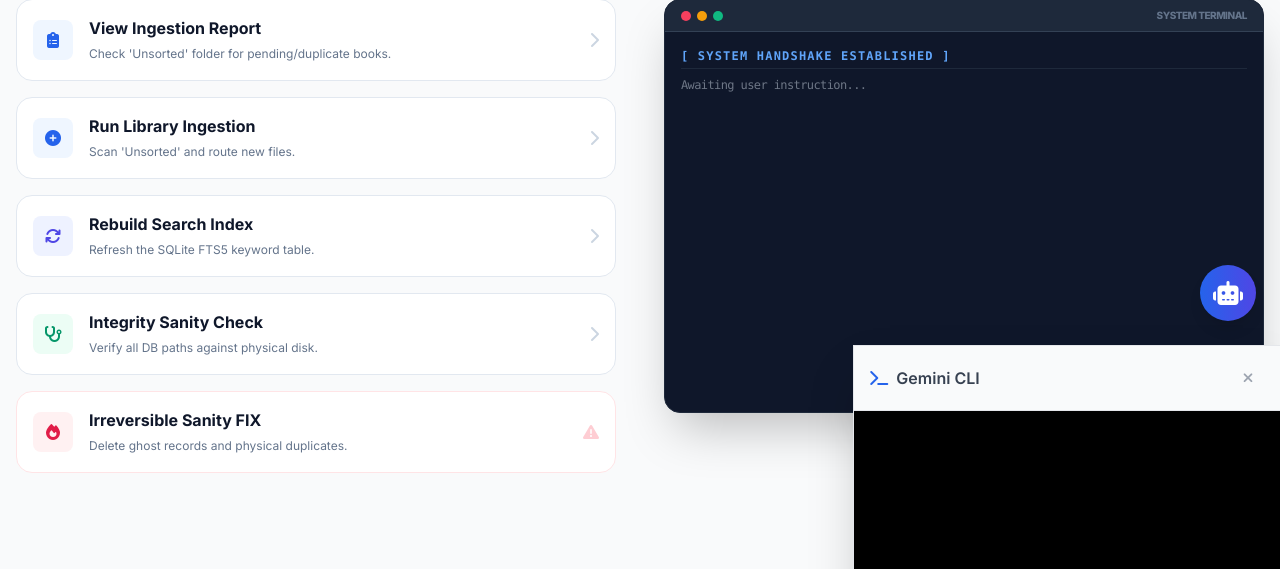
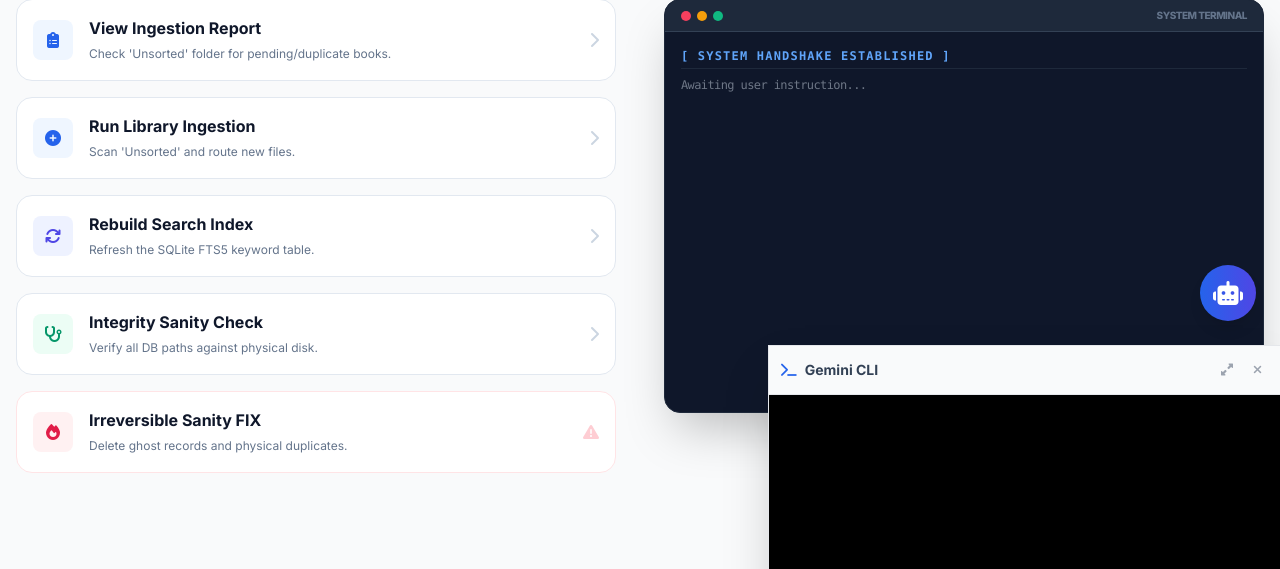
Before and after one commit to SauereggerJ/mathstudio, a Flask app: page /admin in a window 1280 px wide. Shown: the part 455-1024 px from the top of the page. Run offline with Flask 3, Linux system fonts and the light colour scheme; data that the repository does not hold is empty; some libraries are stand-ins or nearby versions.

Commit message:
UI: Enhance Gemini CLI terminal with Draggable and Maximizable features.

```diff
--- a/templates/base.html
+++ b/templates/base.html
@@ -103,18 +103,22 @@
     </main>
 
     <!-- Gemini Terminal Drawer (Floating) -->
-    <div id="gemini-drawer" class="fixed bottom-0 right-0 z-40 w-full h-1/2 md:w-1/2 lg:w-1/3 md:h-[600px] bg-white border-t border-l border-gray-200 shadow-2xl transform translate-y-full transition-transform duration-300 ease-in-out">
-        <div class="flex justify-between items-center p-4 border-b bg-gray-50">
-            <h5 class="text-base font-semibold text-gray-700 flex items-center">
+    <div id="gemini-drawer" class="fixed bottom-0 right-0 z-40 w-full h-1/2 md:w-1/2 lg:w-2/5 md:h-[600px] bg-white border-t border-l border-gray-200 shadow-2xl transform translate-y-full transition-all duration-300 ease-in-out">
+        <div class="flex justify-between items-center p-3 border-b bg-gray-50 cursor-move" id="drawer-header">
+            <h5 class="text-sm font-bold text-slate-700 flex items-center">
                 <i class="fas fa-terminal mr-2 text-blue-600"></i> Gemini CLI
             </h5>
-            <button onclick="toggleGeminiDrawer()" type="button" class="text-gray-400 bg-transparent hover:bg-gray-200 hover:text-gray-900 rounded-lg text-sm w-8 h-8 inline-flex justify-center items-center">
-                <i class="fas fa-times"></i>
-                <span class="sr-only">Close menu</span>
-            </button>
+            <div class="flex items-center space-x-2">
+                <button onclick="maximizeGeminiDrawer()" type="button" class="text-gray-400 hover:bg-gray-200 hover:text-gray-900 rounded text-xs p-1.5 inline-flex justify-center items-center">
+                    <i id="maximize-icon" class="fas fa-expand-alt"></i>
+                </button>
+                <button onclick="toggleGeminiDrawer()" type="button" class="text-gray-400 hover:bg-gray-200 hover:text-gray-900 rounded text-xs p-1.5 inline-flex justify-center items-center">
+                    <i class="fas fa-times"></i>
+                </button>
+            </div>
         </div>
-        <div class="h-[calc(100%-60px)] w-full bg-black">
-            <iframe id="gemini-iframe" data-src="http://192.168.178.2:8081" class="w-full h-full border-none"></iframe>
+        <div class="h-[calc(100%-53px)] w-full bg-black overflow-hidden">
+            <iframe id="gemini-iframe" data-src=":8081" class="w-full h-full border-none"></iframe>
         </div>
     </div>
 
@@ -131,16 +135,90 @@
             const iframe = document.getElementById('gemini-iframe');
 
             if (drawer.classList.contains('translate-y-full')) {
-                // Open drawer
-                if (!iframe.src) {
-                    iframe.src = iframe.getAttribute('data-src');
+                if (!iframe.src || iframe.src === window.location.href) {
+                    const port = iframe.getAttribute('data-src');
+                    iframe.src = window.location.protocol + "//" + window.location.hostname + port;
                 }
                 drawer.classList.remove('translate-y-full');
+                // Reset position if it was dragged
+                drawer.style.top = '';
+                drawer.style.left = '';
             } else {
-                // Close drawer
                 drawer.classList.add('translate-y-full');
+                if (drawer.classList.contains('is-maximized')) {
+                    maximizeGeminiDrawer();
+                }
             }
         }
+
+        function maximizeGeminiDrawer() {
+            const drawer = document.getElementById('gemini-drawer');
+            const icon = document.getElementById('maximize-icon');
+
+            if (drawer.classList.contains('is-maximized')) {
+                // Restore to default anchored state
+                drawer.classList.remove('is-maximized', 'md:w-[90vw]', 'md:h-[85vh]', 'lg:w-[80vw]', 'lg:h-[80vh]');
+                drawer.classList.add('md:w-1/2', 'lg:w-2/5', 'md:h-[600px]');
+                icon.classList.remove('fa-compress-alt');
+                icon.classList.add('fa-expand-alt');
+
+                // Reset position to bottom-right anchor
+                drawer.style.top = '';
+                drawer.style.left = '';
+                drawer.style.bottom = '0';
+                drawer.style.right = '0';
+            } else {
+                // Maximize
+                drawer.classList.add('is-maximized', 'md:w-[90vw]', 'md:h-[85vh]', 'lg:w-[80vw]', 'lg:h-[80vh]');
+                drawer.classList.remove('md:w-1/2', 'lg:w-2/5', 'md:h-[600px]');
+                icon.classList.remove('fa-expand-alt');
+                icon.classList.add('fa-compress-alt');
+                // Position in center area
+                drawer.style.top = '10vh';
+                drawer.style.left = '10vw';
+                drawer.style.bottom = 'auto';
+                drawer.style.right = 'auto';
+            }
+        }
+
+        function initDraggable() {
+            const drawer = document.getElementById("gemini-drawer");
+            const header = document.getElementById("drawer-header");
+            let pos1 = 0, pos2 = 0, pos3 = 0, pos4 = 0;
+
+            header.onmousedown = dragMouseDown;
+
+            function dragMouseDown(e) {
+                if (drawer.classList.contains('is-maximized')) return;
+                e = e || window.event;
+                e.preventDefault();
+                pos3 = e.clientX;
+                pos4 = e.clientY;
+                document.onmouseup = closeDragElement;
+                document.onmousemove = elementDrag;
+            }
+
+            function elementDrag(e) {
+                e = e || window.event;
+                e.preventDefault();
+                pos1 = pos3 - e.clientX;
+                pos2 = pos4 - e.clientY;
+                pos3 = e.clientX;
+                pos4 = e.clientY;
+                drawer.style.top = (drawer.offsetTop - pos2) + "px";
+                drawer.style.left = (drawer.offsetLeft - pos1) + "px";
+                drawer.style.bottom = 'auto';
+                drawer.style.right = 'auto';
+            }
+
+            function closeDragElement() {
+                document.onmouseup = null;
+                document.onmousemove = null;
+            }
+        }
+
+        // Start draggable on load
+        window.onload = initDraggable;
     </script>
     {% block scripts %}{% endblock %}
 
```
